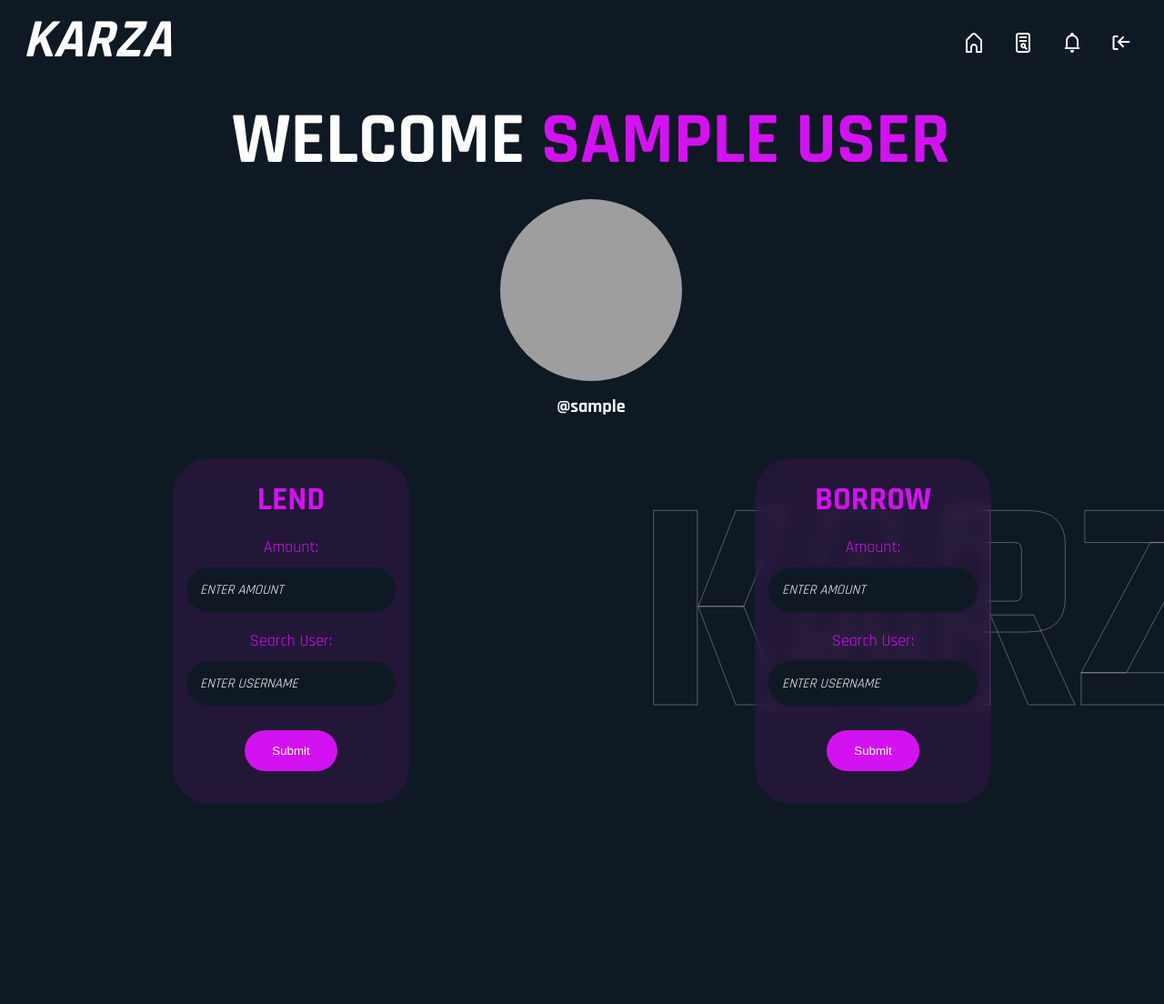
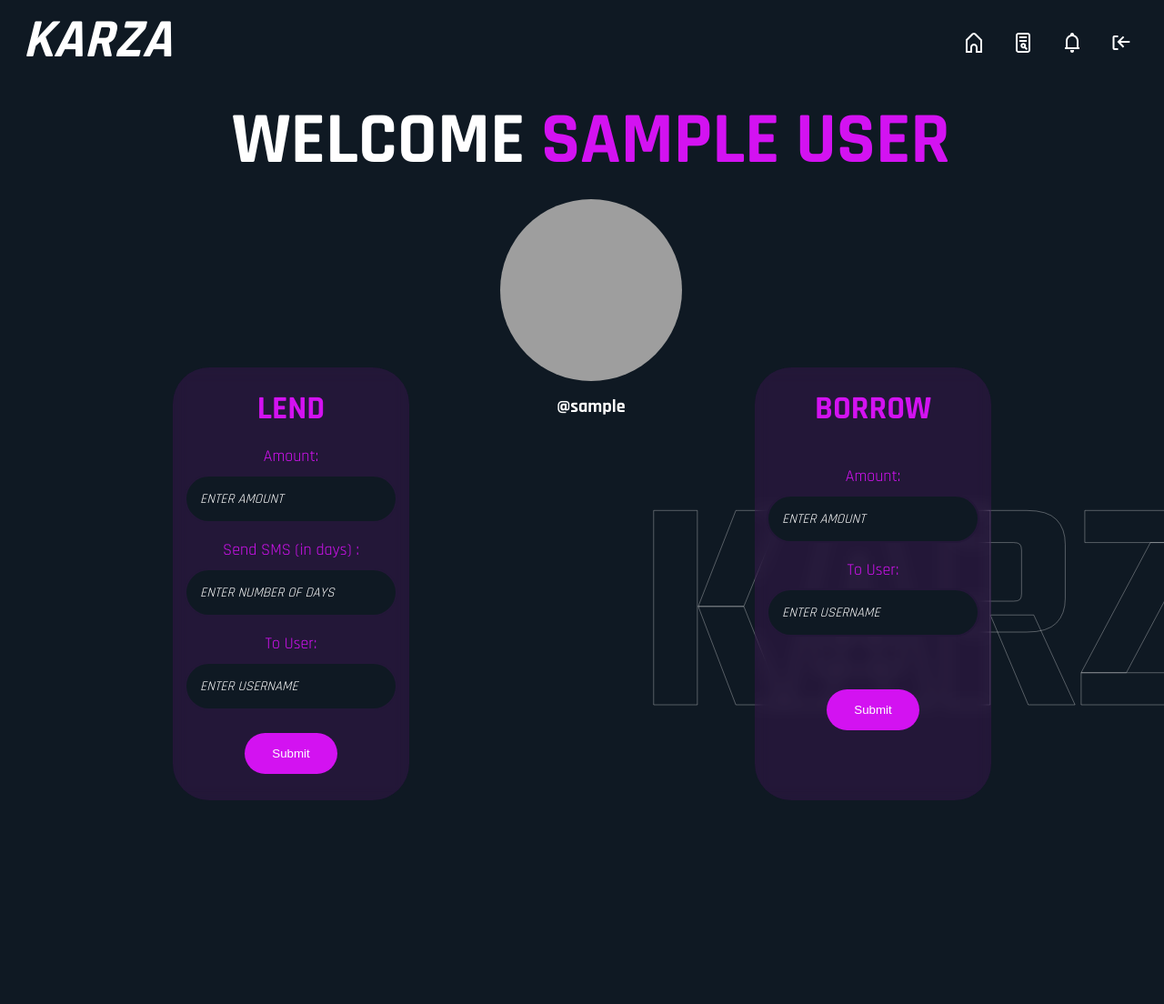
Before and after one commit to sach2004/karza, a Node server app: page /profile in a window 1280 px wide. Shown: the whole page at 91% size. Before the commit the page ends 884 px from the top, so only its background shows below. Run offline with Node 20, Linux system fonts and the light colour scheme; the visitor is signed in with stand-in values (Sample User, id 1); data that the repository does not hold is empty; some libraries are stand-ins or nearby versions; grey boxes are pictures that could not be loaded.

Commit message:
Your commit message

```diff
--- a/public/stylesheets/profile.css
+++ b/public/stylesheets/profile.css
@@ -1,4 +1,4 @@
-/* Start Global Rules */
+
 @import url("https://fonts.googleapis.com/css2?family=Rajdhani:wght@400;700&display=swap");
 @import url("https://fonts.googleapis.com/css2?family=Teko:wght@600&display=swap");
 * {
@@ -8,6 +8,7 @@ body {
     margin: 0;
     padding: 0;
     height: 100vh;
+    overflow-y: hidden;
     overflow-x: hidden;
     background-color: #0f1923;
     color: #0f1923;
@@ -28,7 +29,7 @@ body {
     -webkit-text-fill-color: transparent;
     -webkit-text-stroke-color: rgba(255, 255, 255, 0.3);
     -webkit-text-stroke-width: 1px;
-    color: transparent; /* Ensuring compatibility outside of WebKit browsers */
+    color: transparent;
     /* rgba(211, 18, 241, 0.6) */
 }
 a {
@@ -240,24 +241,25 @@ ul {
   text-transform: uppercase;
 }
 
+
+
 .profile span{
     color: rgb(211,18,241);
     text-transform: uppercase;
 }
 
 .loan{
-    height: 400px;
+    height: 700px;
     width: 100%;
-    margin-top: 40px;
     display: flex;
     justify-content: space-between;
-    margin-top: 30px;
+    margin-top: -70px;
     padding-bottom: 20px;
 }
 
 .lend, .borrow{
     overflow: hidden;
-   height: 100%;
+   height: 70%;
     width: 400px;
     background-color: rgb(211, 18, 241,0.1);
     margin: 0px 190px;
@@ -327,11 +329,3 @@ input[type="text"]::placeholder, input[type="number"]::placeholder {
 /* button:hover {
     background-color: #45a049;
 } */
-
-
-
-
-
-
-
-/* End Landing Page */
--- a/routes/index.js
+++ b/routes/index.js
@@ -12,6 +12,7 @@ const authToken = process.env.AUTH_TOKEN;
 const client = new twilio(accountSid, authToken);
 const NotificationModel = require('./noti');
 passport.use(new localStrategy(userModel.authenticate()));
+
 
 
 
@@ -79,10 +80,15 @@ function isLoggedIn(req,res,next){
 
 router.post('/loan-request/lend', isLoggedIn, async (req, res) => {
   const amount = Number(req.body.amount);
+  const days = Number(req.body.noofdays)
+  console.log(days)
+
+  if (isNaN(days)) {
+    return res.status(400).send("Invalid number of days entered");
+  }
   const userSearch = req.body['user-search'];
 
   try {
-
      const borrower = await userModel.findOne({ username: userSearch });
      const user = req.user;
      if (!borrower) {
@@ -91,7 +97,8 @@ router.post('/loan-request/lend', isLoggedIn, async (req, res) => {
 
      user.lend.push({
       borrowers: borrower._id,
-      amount : amount
+      amount : amount,
+      days : days
      })
      await  user.save()
 
@@ -99,7 +106,8 @@ router.post('/loan-request/lend', isLoggedIn, async (req, res) => {
       lender: req.user._id,
       lendername: req.user.username,
       lenderdp : req.user.dp,
-      amount: amount
+      amount: amount,
+      days : days
      });
 
      user.lendhistory.push({
@@ -119,15 +127,16 @@ router.post('/loan-request/lend', isLoggedIn, async (req, res) => {
      const hasNewNotifications = false;
 
 
-     res.render('profile', {user , hasNewNotifications});
+     res.render('profile', {user, hasNewNotifications});
   } catch (error) {
      console.error("Error processing loan request:", error);
      res.status(500).send("Error processing your request");
   }
- });
+});
 
 router.post('/loan-request/borrow', isLoggedIn, async (req, res) => {
   const amount = Number(req.body.amount);
+
   const userSearch = req.body['user-search'];
 
   try {
@@ -140,7 +149,7 @@ router.post('/loan-request/borrow', isLoggedIn, async (req, res) => {
 
      user.loan.push({
       lender: lender._id,
-      amount : amount
+      amount : amount,
      })
      await  user.save()
 
@@ -194,6 +203,7 @@ router.get('/accept-loan/:loanId', isLoggedIn, async (req, res) => {
     const user = await userModel.findById(userId);
     const loan = user.loan.find(l => l._id.toString() === loanId);
     const amount = loan.amount;
+    const days = loan.days
 
     if (!loan) {
       return res.status(404).send("Loan not found");
@@ -205,8 +215,8 @@ router.get('/accept-loan/:loanId', isLoggedIn, async (req, res) => {
     if (user.phoneNumber) {
       const formattedPhoneNumber = '+91' + user.phoneNumber;
       client.messages.create({
-          body: `Loan from ${user.name} of ₹${amount} has been initiated`,
-          from: '+16066992519',
+          body: `Loan from ${loan.lendername} of ₹${amount} has been initiated, SMS will be sent every ${days} days.`,
+          from: '+12082890188',
           to: formattedPhoneNumber
       })
       .then(message => console.log(`Message SID: ${message.sid}`))
@@ -216,13 +226,13 @@ router.get('/accept-loan/:loanId', isLoggedIn, async (req, res) => {
 
 
     await user.save();
-    cron.schedule('0 * * * *', () => {
+    cron.schedule('0 0 */${days} * *', () => {
       console.log("Running scheduled SMS task every day.");
       if (user.phoneNumber) {
         const formattedPhoneNumber = '+91' + user.phoneNumber;
         client.messages.create({
-            body: `Loan from ${user.name} of ₹${amount} has been initiated`,
-            from: '+16066992519',
+            body: `Loan from ${loan.lendername} of ₹${amount} has been initiated, SMS will be sent every ${days} days.`,
+            from: '+12082890188',
             to: formattedPhoneNumber
         })
         .then(message => console.log(`Message SID: ${message.sid}`))
--- a/routes/loan.js
+++ b/routes/loan.js
@@ -17,6 +17,11 @@ const loanSchema = new mongoose.Schema({
         type: Number,
         required: true
     },
+    days: {
+        type: Number,
+        required: true,
+        default : 7
+    },
     status: {
         type: String,
         enum: ['pending', 'accepted', 'repaid'],
--- a/routes/users.js
+++ b/routes/users.js
@@ -2,7 +2,7 @@ const mongoose = require('mongoose');
 
 const plm = require("passport-local-mongoose");
 
-mongoose.connect("mongodb+srv://sachin:sachin@cluster0.nlf26rw.mongodb.net/?retryWrites=true&w=majority&appName=Cluster0");
+mongoose.connect("mongodb://localhost:27017/karza");
 
 const userSchema = new mongoose.Schema({
     username: {
@@ -58,7 +58,8 @@ const userSchema = new mongoose.Schema({
             type: String
         },
 
-        amount: Number
+        amount: Number,
+        days : Number
     }],
 
     loanhistory : [{
--- a/views/history.ejs
+++ b/views/history.ejs
@@ -46,7 +46,8 @@
             <% user.loanhistory.reverse().forEach((element, index) => { %>
                 <div class="req">
                     <div class="card">
-                        <img class="cardimg" src="/images/<%=element.lenderdp %>" alt="" srcset="">
+                        <img class="cardimg" src=https://militaryhealthinstitute.org/wp-content/uploads/sites/37/2021/08/blank-profile-picture-png.png" alt="" srcset="">
+
                     </div>
                     <p id="name"><%= element.lendername %> has sent you a loan of rupees <%= element.amount %></p>
 
--- a/views/noti.ejs
+++ b/views/noti.ejs
@@ -91,12 +91,12 @@
 
     rejectButtons.forEach(button => {
         button.addEventListener('click', function(e) {
-            e.preventDefault(); // Prevent default action of the link
-            const loanId = this.href.split('/').pop(); // Get the loan ID from the href
+            e.preventDefault();
+            const loanId = this.href.split('/').pop();
             fetch(`/deletenoti/${loanId}`, { method: 'GET' })
                 .then(response => {
                     if (response.ok) {
-                        this.closest('.req').remove(); // Remove the div if the server successfully deletes the loan
+                        this.closest('.req').remove();
                     } else {
                         console.error('Failed to delete the loan on the server.');
                     }
--- a/views/profile.ejs
+++ b/views/profile.ejs
@@ -9,7 +9,7 @@
 
 </head>
 <body>
-    <!-- Start Landing Page -->
+
     <div class="landing-page">
         <header>
             <div class="container">
@@ -53,7 +53,7 @@
               <% if (user.dp) { %>
                 <img src="/images/<%=user.dp %>" alt="Profile Picture">
               <% } else { %>
-                <!-- Fallback image if profile picture isn't set -->
+
                 <img src="https://militaryhealthinstitute.org/wp-content/uploads/sites/37/2021/08/blank-profile-picture-png.png" alt="" srcset="">
               <% } %>
             </div>
@@ -76,7 +76,11 @@
                       <input type="number" id="amount" name="amount" min="0.00" step="1.00" placeholder="ENTER AMOUNT">
                   </div>
                   <div class="form-group">
-                      <label for="user-search">Search User:</label>
+                    <label class="noofdays" for="noofdays">Send SMS (in days) :</label>
+                    <input type="number" id="noofdays" name="noofdays" placeholder="ENTER NUMBER OF DAYS">
+                </div>
+                  <div class="form-group">
+                      <label for="user-search">To User:</label>
                       <input type="text" id="user-search" name="user-search" placeholder="ENTER USERNAME">
                   </div>
                   <button type="submit">Submit</button>
@@ -85,17 +89,17 @@
 
               </div>
               <div class="borrow">
-                <h1>BORROW</h1>
+                <h1 style="margin-bottom: 20%;">BORROW</h1>
                 <form action="/loan-request/borrow" method="post">
                   <div class="form-group">
                       <label class="amount" for="amount">Amount:</label>
                       <input type="number" id="amount" name="amount" min="0.00" step="1.00" placeholder="ENTER AMOUNT">
                   </div>
                   <div class="form-group">
-                      <label class="user" for="user-search">Search User:</label>
+                      <label class="user" for="user-search">To User:</label>
                       <input type="text" id="user-search" name="user-search" placeholder="ENTER USERNAME">
                   </div>
-                  <button type="submit">Submit</button>
+                  <button type="submit" style="margin-top: 15%;">Submit</button>
               </form>
               </div>
             </div>
@@ -107,7 +111,7 @@
     <div class="bg-text-stroke">
         <span>Karza</span>
     </div>
-    <!-- End Landing Page -->
+
 
     <script>
 
```
Also changed, not shown: public/stylesheets/history.css (+2 -14 lines), public/stylesheets/login.css (+5 -6 lines), public/stylesheets/noti.css (+8 -20 lines), public/images/dd2621c5-db4b-400f-a5f0-dc745645aec5.png (added).
